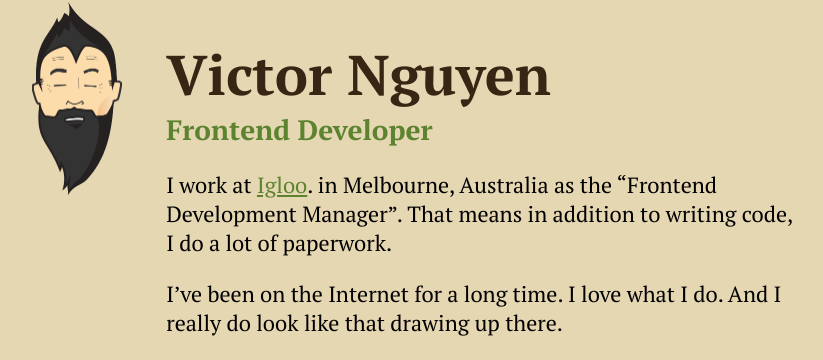
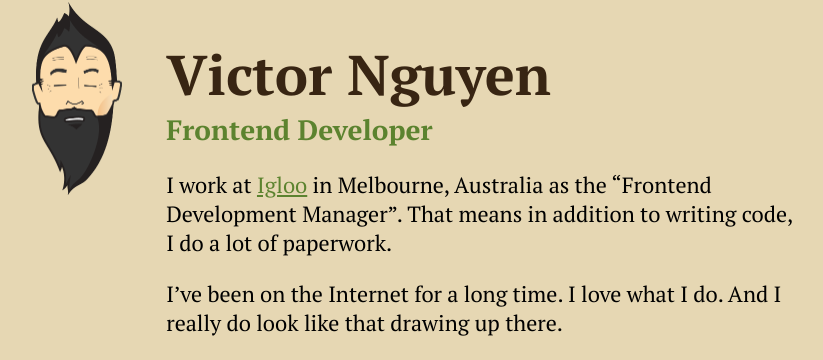
Before and after one commit to victornguyen/vic.codes-jekyll, a Jekyll site: the page built from index.html, in a window 1280 px wide. Shown: the part 99-459 px from the top of the page, without its empty margins (221-1044 px from the left). Built offline with Jekyll 4.4.1, drawn with Linux system fonts in a browser that asks for light colours.

Commit message:
fixed typo

```diff
--- a/index.html
+++ b/index.html
@@ -2,7 +2,7 @@
 layout:     default
 title:      Victor Nguyen - Frontend Developer from Melbourne, Australia
 
-intro:      I work at [Igloo](http://www.igloo.com.au). in Melbourne, Australia as the "Frontend Development Manager". That means in addition to writing code, I do a lot of paperwork.
+intro:      I work at [Igloo](http://www.igloo.com.au) in Melbourne, Australia as the "Frontend Development Manager". That means in addition to writing code, I do a lot of paperwork.
 
 
             I've been on the Internet for a long time. I love what I do. And I really do look like that drawing up there.
```
